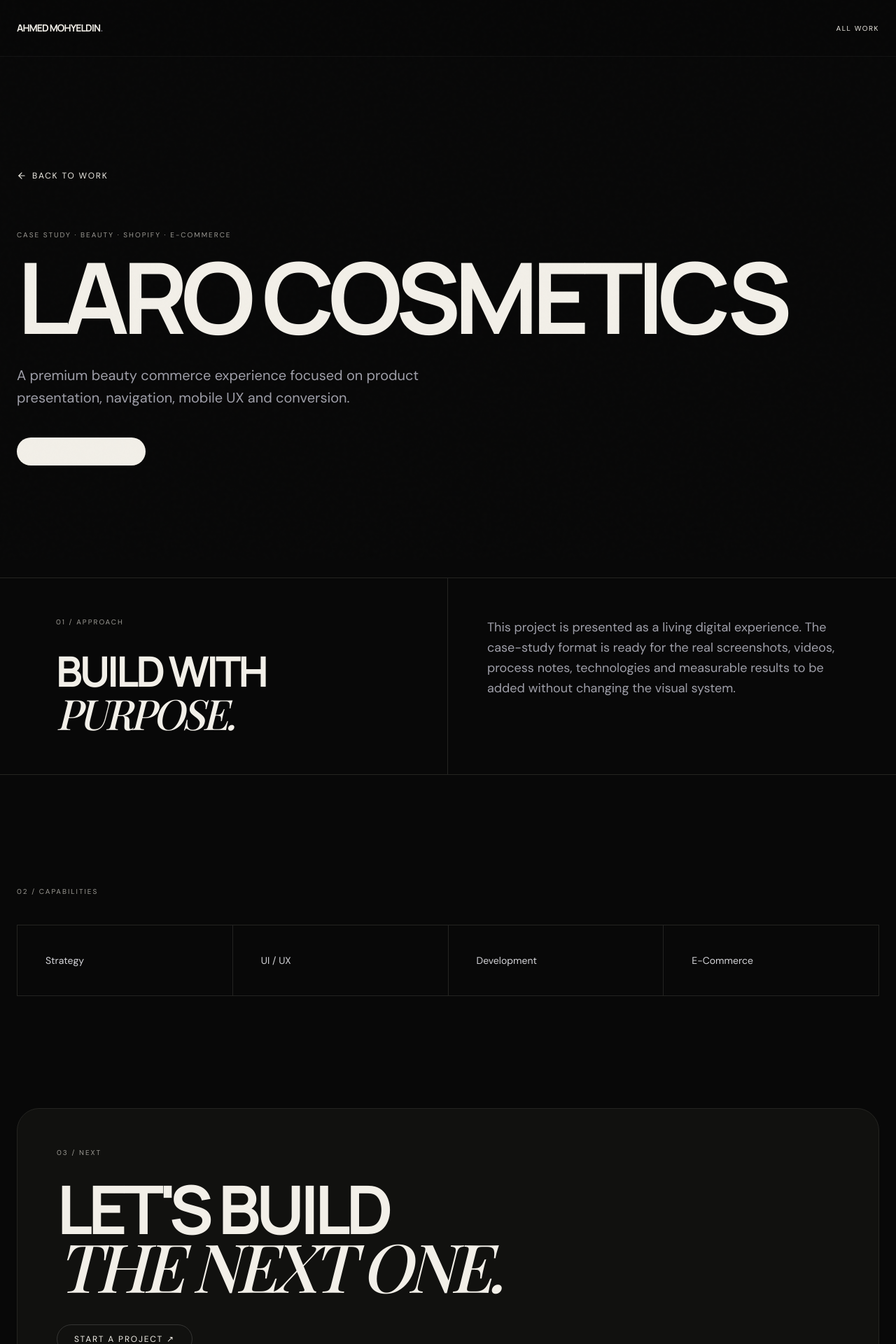
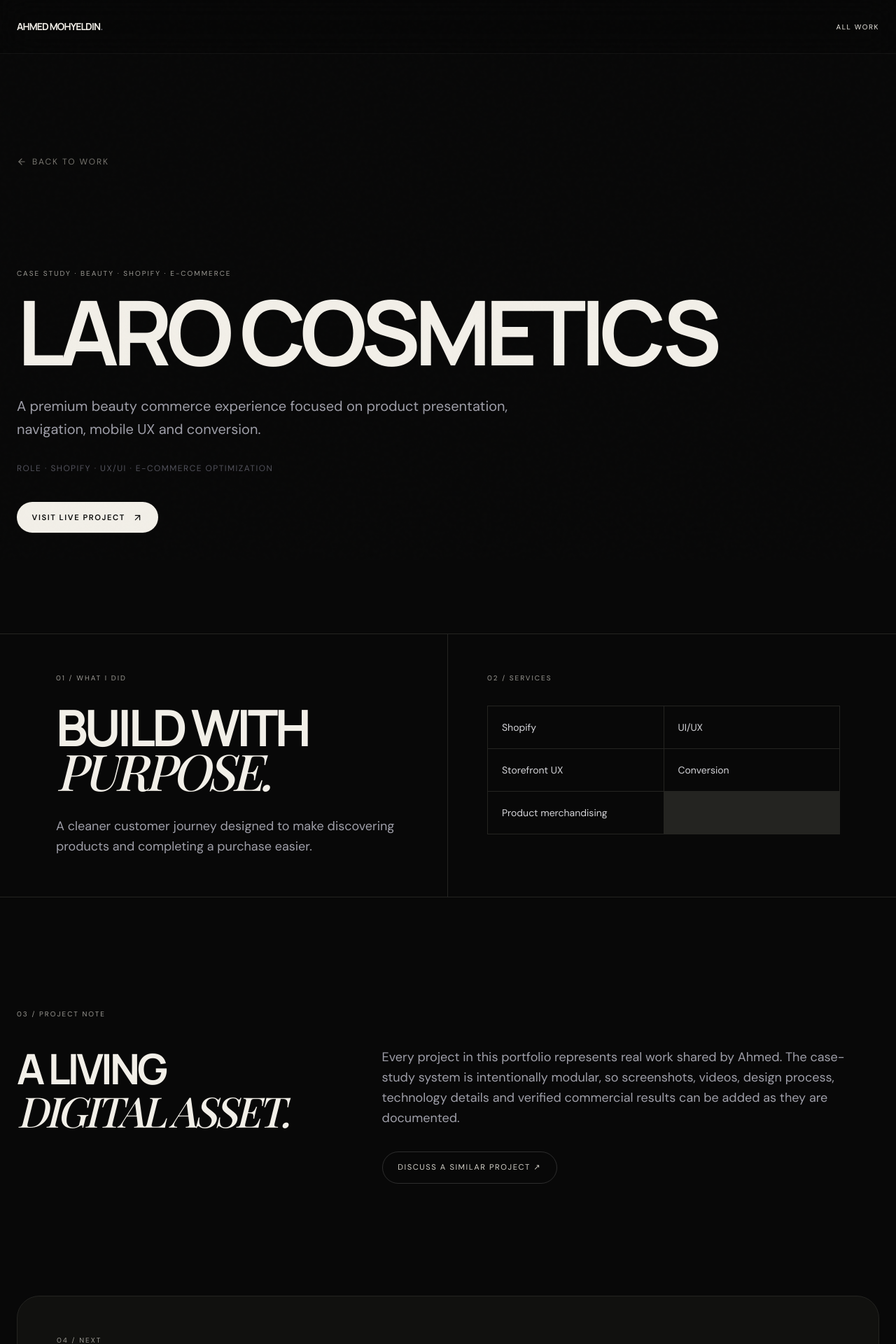
Before and after one commit to AhmedMohy99/ahmed-mohy-portfolio, a Next.js app: page /work/laro-cosmetics in a window 1280 px wide. Shown: the top 1920 px of the page at 70% size. Built offline with nearby package versions, Linux system fonts and the light colour scheme; a web font is replaced by a local one.

Commit message:
feat: turn project routes into real case-study pages using portfolio data

```diff
--- a/app/work/[slug]/page.tsx
+++ b/app/work/[slug]/page.tsx
@@ -2,6 +2,7 @@ import type { Metadata } from 'next';
 import { notFound } from 'next/navigation';
 import { ArrowLeft, ArrowUpRight } from 'lucide-react';
 import { projects } from '@/data/projects';
+import { site } from '@/lib/site';
 
 export function generateStaticParams() {
   return projects.map((project) => ({ slug: project.slug }));
@@ -11,10 +12,7 @@ export async function generateMetadata({ params }: { params: Promise<{ slug: str
   const { slug } = await params;
   const project = projects.find((item) => item.slug === slug);
   if (!project) return {};
-  return {
-    title: `${project.name} — Ahmed Mohyeldin`,
-    description: project.description,
-  };
+  return { title: project.name, description: project.description };
 }
 
 export default async function ProjectPage({ params }: { params: Promise<{ slug: string }> }) {
@@ -24,38 +22,38 @@ export default async function ProjectPage({ params }: { params: Promise<{ slug:
 
   return (
     <main className="grain min-h-screen">
-      <header className="sticky top-0 z-40 border-b border-white/5 bg-[#080808]/80 backdrop-blur-xl">
-        <div className="container flex h-20 items-center justify-between">
+      <header className="site-nav sticky top-0 z-40 border-b border-white/5 bg-[#080808]/80 backdrop-blur-xl">
+        <div className="container flex h-[76px] items-center justify-between">
           <a href="/" className="display text-sm">AHMED MOHYELDIN<span className="text-zinc-500">.</span></a>
-          <a href="/work" className="text-[10px] uppercase tracking-[.16em] text-zinc-400 hover:text-white">All Work</a>
+          <a href="/work" className="text-[10px] uppercase tracking-[.16em] text-zinc-400 hover:text-white">All work</a>
         </div>
       </header>
 
-      <section className="container py-28 md:py-40">
-        <a href="/work" className="inline-flex items-center gap-2 text-xs uppercase tracking-[.15em] text-zinc-500 hover:text-white"><ArrowLeft size={14} /> Back to work</a>
+      <section className="container py-24 md:py-36">
+        <a href="/work" className="back-link mb-0 inline-flex items-center gap-2"><ArrowLeft size={14} /> Back to work</a>
         <div className="eyebrow mt-16">CASE STUDY · {project.type}</div>
-        <h1 className="display mt-6 max-w-6xl text-[clamp(4rem,11vw,11rem)] leading-[.8]">{project.name}</h1>
-        <p className="mt-10 max-w-2xl text-xl leading-relaxed text-zinc-400">{project.description}</p>
-        <a href={project.url} target="_blank" rel="noreferrer" className="mt-10 inline-flex items-center gap-2 rounded-full bg-[#f2efe8] px-6 py-3 text-xs font-semibold text-black">VISIT LIVE PROJECT <ArrowUpRight size={15} /></a>
+        <h1 className="display mt-6 max-w-6xl text-[clamp(3.6rem,10vw,10rem)] leading-[.8]">{project.name}</h1>
+        <p className="mt-10 max-w-3xl text-xl leading-relaxed text-zinc-400">{project.description}</p>
+        <div className="mt-8 text-xs uppercase tracking-[.12em] text-zinc-600">Role · {project.role}</div>
+        <a href={project.url} target="_blank" rel="noreferrer" className="primary-button mt-10">Visit live project <ArrowUpRight size={15} /></a>
       </section>
 
       <section className="border-y border-[#242421]">
         <div className="container grid md:grid-cols-2">
-          <div className="border-b md:border-b-0 md:border-r border-[#242421] p-8 md:p-14"><div className="eyebrow">01 / APPROACH</div><h2 className="display mt-8 text-4xl md:text-6xl">BUILD WITH<br /><span className="serif font-normal italic">PURPOSE.</span></h2></div>
-          <div className="p-8 md:p-14"><p className="text-lg leading-relaxed text-zinc-400">This project is presented as a living digital experience. The case-study format is ready for the real screenshots, videos, process notes, technologies and measurable results to be added without changing the visual system.</p></div>
+          <div className="border-b border-[#242421] p-8 md:border-b-0 md:border-r md:p-14"><div className="eyebrow">01 / WHAT I DID</div><h2 className="display mt-8 text-5xl leading-[.86] md:text-7xl">BUILD WITH<br /><span className="serif font-normal italic">PURPOSE.</span></h2><p className="mt-8 max-w-lg text-lg leading-relaxed text-zinc-400">{project.outcome}</p></div>
+          <div className="p-8 md:p-14"><div className="eyebrow">02 / SERVICES</div><div className="mt-8 grid grid-cols-2 gap-px border border-[#242421] bg-[#242421]">{project.services.map((item) => <div key={item} className="bg-[#080808] p-5 text-sm text-zinc-300">{item}</div>)}</div></div>
         </div>
       </section>
 
       <section className="container py-28 md:py-40">
-        <div className="eyebrow">02 / CAPABILITIES</div>
-        <div className="mt-10 grid grid-cols-2 md:grid-cols-4 gap-px border border-[#242421] bg-[#242421]">
-          {['Strategy', 'UI / UX', 'Development', 'E-Commerce'].map((item) => <div key={item} className="bg-[#080808] p-7 md:p-10 text-sm text-zinc-300">{item}</div>)}
+        <div className="eyebrow">03 / PROJECT NOTE</div>
+        <div className="mt-10 grid gap-12 md:grid-cols-[.8fr_1.2fr]">
+          <h2 className="display text-4xl md:text-6xl">A LIVING<br /><span className="serif font-normal italic">DIGITAL ASSET.</span></h2>
+          <div><p className="max-w-2xl text-lg leading-relaxed text-zinc-400">Every project in this portfolio represents real work shared by Ahmed. The case-study system is intentionally modular, so screenshots, videos, design process, technology details and verified commercial results can be added as they are documented.</p><a href={site.whatsapp} target="_blank" rel="noreferrer" className="secondary-button mt-8">Discuss a similar project ↗</a></div>
         </div>
       </section>
 
-      <section className="container pb-32 md:pb-48">
-        <div className="rounded-[2rem] border border-[#242421] p-8 md:p-14 bg-[#11110f]"><div className="eyebrow">03 / NEXT</div><h2 className="display mt-8 text-5xl md:text-8xl leading-[.85]">LET&apos;S BUILD<br /><span className="serif font-normal italic">THE NEXT ONE.</span></h2><a href="/#contact" className="mt-10 inline-flex rounded-full border border-white/15 px-6 py-3 text-xs uppercase tracking-[.15em] hover:bg-white hover:text-black transition">Start a project ↗</a></div>
-      </section>
+      <section className="container pb-32 md:pb-48"><div className="rounded-[2rem] border border-[#242421] bg-[#11110f] p-8 md:p-14"><div className="eyebrow">04 / NEXT</div><h2 className="display mt-8 text-5xl leading-[.84] md:text-8xl">LET&apos;S BUILD<br /><span className="serif font-normal italic">THE NEXT ONE.</span></h2><a href="/#contact" className="primary-button mt-10">Start a project ↗</a></div></section>
     </main>
   );
 }
```
